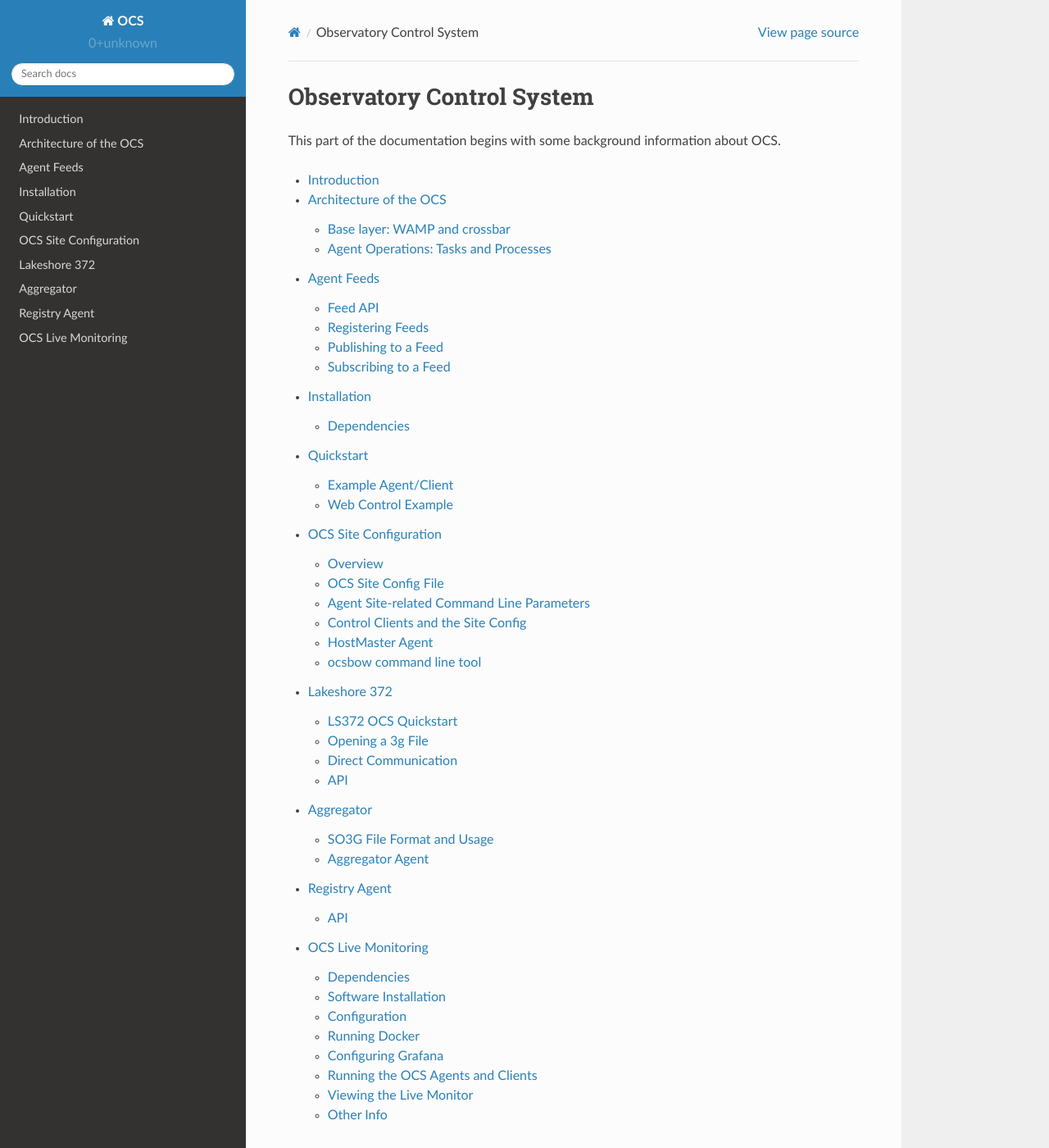
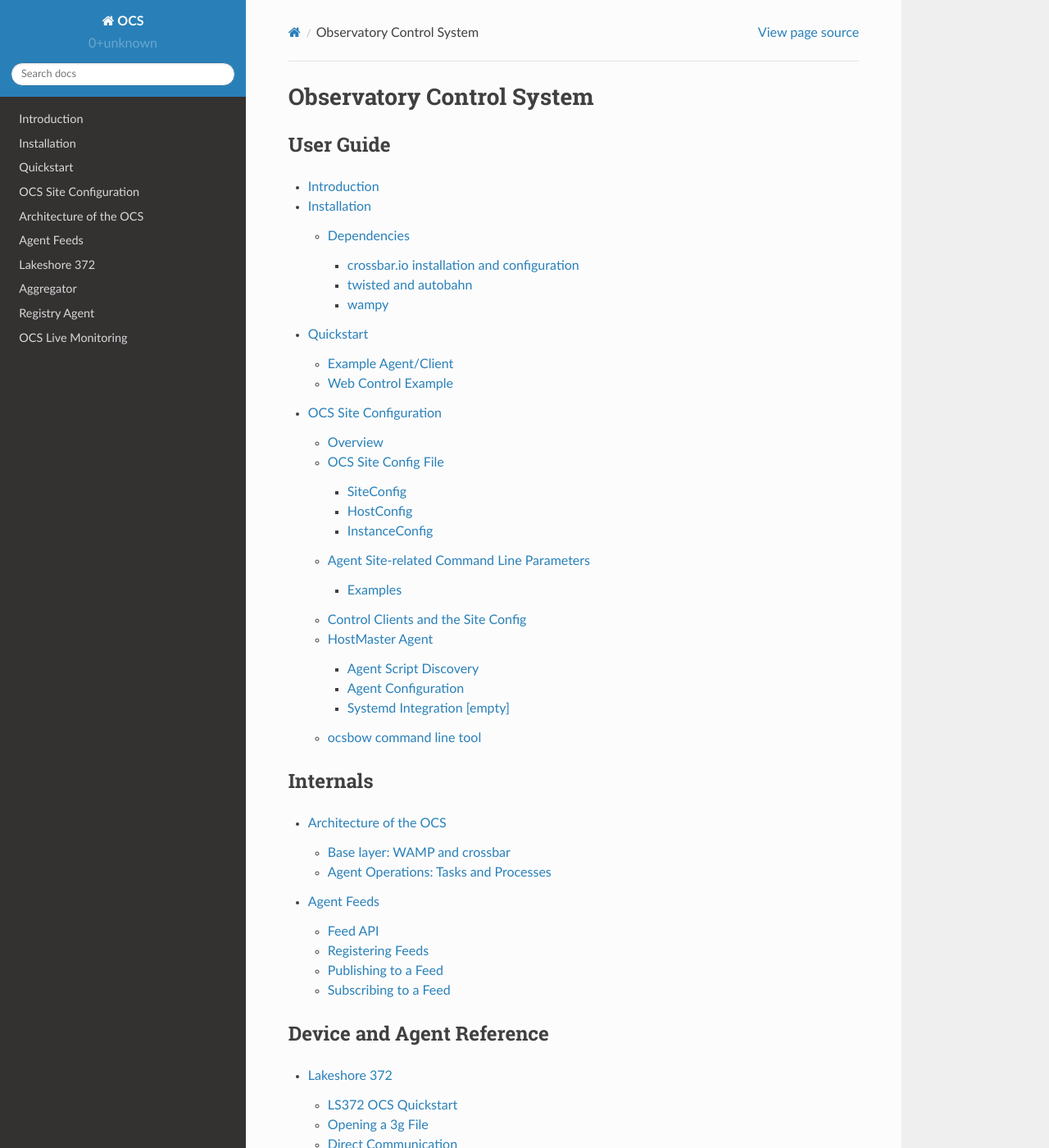
Before and after one commit to simonsobs/ocs, a Sphinx documentation site: the page built from docs/index.rst, in a window 1280 px wide and 1400 px high. Shown: the whole window at 82% size. Built offline with Sphinx 7.4.7 and the Read the Docs theme 2.0.0, drawn with Linux system fonts in a browser that asks for light colours; some of the changed text lies outside the part shown.

Commit message:
docs: re-organize index.rst to have 3 Parts.

```diff
--- a/docs/conf.py
+++ b/docs/conf.py
@@ -139,7 +139,7 @@
      'Simons Observatory DAQ Group', 'manual'),
 ]
 
-latex_toplevel_sectioning = 'chapter'
+latex_toplevel_sectioning = 'part'
 
 # -- Options for manual page output ------------------------------------------
 
--- a/docs/index.rst
+++ b/docs/index.rst
@@ -1,17 +1,35 @@
 Observatory Control System
 ==========================
 
-This part of the documentation begins with some background information about
-OCS.
+.. Each heading and TOC below will render as a separate section of the
+   output PDF.
+
+User Guide
+----------
 
 .. toctree::
-   :maxdepth: 2
+   :maxdepth: 3
 
    intro
-   architecture
    installation
    quickstart
    site_config
+
+Internals
+---------
+
+.. toctree::
+   :maxdepth: 3
+
+   architecture
+
+
+Device and Agent Reference
+--------------------------
+
+.. toctree::
+   :maxdepth: 3
+
    lakeshore372
    aggregator
    registry
```
